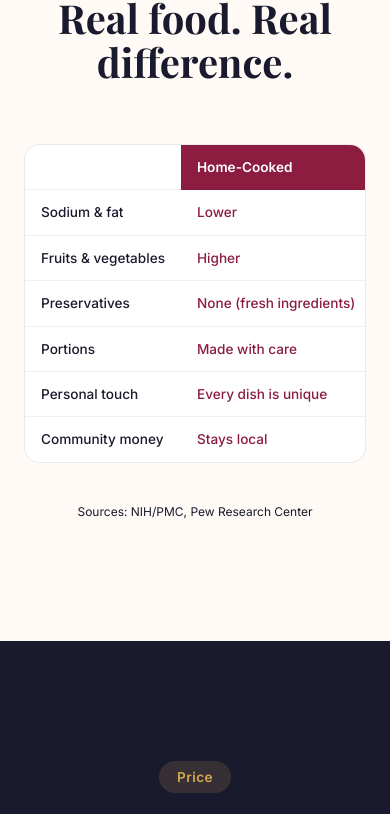
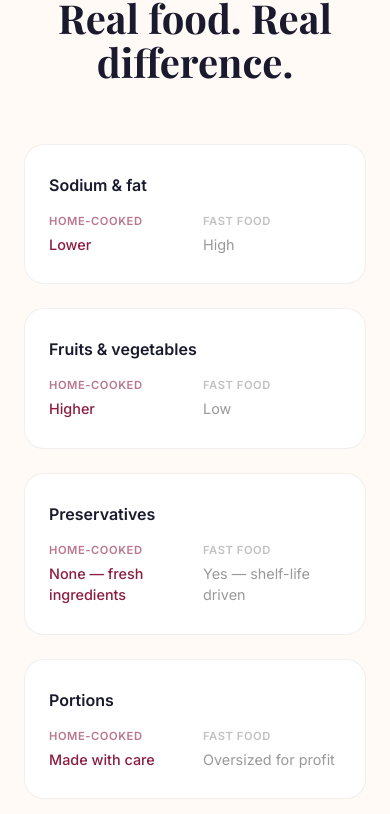
Before and after one commit to UsmanRehans/teta-zr-app, a Next.js app in the folder website/: page /why in a window 390 px wide. Shown: the part 3664-4478 px from the top of the page. Built offline with nearby package versions, Linux system fonts and the light colour scheme.

Commit message:
Replace health comparison table with card grid layout
Table was cutting off the Fast Food column on mobile. New card-based
layout shows both values side by side within each card, working well
on all screen sizes (2-col desktop, 1-col mobile).

Co-Authored-By: Claude Opus 4.6 <noreply@anthropic.com>

```diff
--- a/website/app/globals.css
+++ b/website/app/globals.css
@@ -1136,61 +1136,73 @@ footer .copyright {
   opacity: 0.5;
 }
 
-/* ===== WHY PAGE: HEALTH TABLE ===== */
-.why-table-container {
-  max-width: 800px;
+/* ===== WHY PAGE: HEALTH COMPARISON CARDS ===== */
+.health-grid {
+  display: grid;
+  grid-template-columns: repeat(2, 1fr);
+  gap: 24px;
+  max-width: 900px;
   margin: 0 auto;
-  border-radius: 20px;
-  overflow: hidden;
-  border: 1px solid rgba(0,0,0,0.08);
-  background: white;
 }
 
-.why-table {
-  width: 100%;
-  border-collapse: collapse;
+.health-card {
+  background: white;
+  border-radius: 20px;
+  padding: 28px 24px;
+  border: 1px solid rgba(0,0,0,0.06);
+  transition: all 0.4s cubic-bezier(0.4, 0, 0.2, 1);
 }
 
-.why-table thead th {
-  padding: 20px 24px;
-  font-size: 0.9rem;
-  font-weight: 600;
-  text-align: left;
+.health-card:hover {
+  transform: translateY(-4px);
+  box-shadow: 0 12px 40px rgba(0,0,0,0.08);
+  border-color: rgba(140,29,64,0.15);
 }
 
-.why-table thead th:first-child {
-  background: transparent;
+.health-card-label {
+  font-weight: 600;
+  font-size: 1rem;
   color: var(--color-dark);
+  margin-bottom: 16px;
 }
 
-.why-table thead th:nth-child(2) {
-  background: var(--color-burgundy);
-  color: white;
+.health-card-values {
+  display: flex;
+  gap: 16px;
 }
 
-.why-table thead th:nth-child(3) {
-  background: rgba(26,26,46,0.95);
-  color: white;
+.health-val {
+  flex: 1;
+  font-size: 0.9rem;
+  line-height: 1.5;
 }
 
-.why-table tbody td {
-  padding: 16px 24px;
-  font-size: 0.95rem;
-  border-top: 1px solid rgba(0,0,0,0.06);
+.health-val-tag {
+  display: block;
+  font-size: 0.7rem;
+  font-weight: 600;
+  text-transform: uppercase;
+  letter-spacing: 0.05em;
+  margin-bottom: 4px;
 }
 
-.why-table tbody td:first-child {
-  font-weight: 500;
-  color: var(--color-dark);
-}
-
-.why-table tbody td:nth-child(2) {
+.health-val.good {
   color: var(--color-burgundy);
   font-weight: 500;
 }
 
-.why-table tbody td:nth-child(3) {
+.health-val.good .health-val-tag {
+  color: var(--color-burgundy);
+  opacity: 0.6;
+}
+
+.health-val.bad {
   color: #999;
+}
+
+.health-val.bad .health-val-tag {
+  color: #999;
+  opacity: 0.6;
 }
 
 /* ===== WHY PAGE: 3-COL STATS ===== */
@@ -1252,17 +1264,11 @@ footer .copyright {
     margin-right: auto;
   }
 
-  .why-table-container {
-    overflow-x: auto;
-    -webkit-overflow-scrolling: touch;
-    border-radius: 16px;
-  }
-
-  .why-table thead th,
-  .why-table tbody td {
-    padding: 12px 16px;
-    font-size: 0.85rem;
-    white-space: nowrap;
+  .health-grid {
+    grid-template-columns: 1fr;
+    max-width: 500px;
+    margin-left: auto;
+    margin-right: auto;
   }
 
   .hero-content {
--- a/website/app/why/page.tsx
+++ b/website/app/why/page.tsx
@@ -106,48 +106,29 @@ export default function Why() {
           <h2>Real food. Real difference.</h2>
         </div>
 
-        <div className="why-table-container reveal">
-          <table className="why-table">
-            <thead>
-              <tr>
-                <th></th>
-                <th>Home-Cooked</th>
-                <th>Fast Food / Chains</th>
-              </tr>
-            </thead>
-            <tbody>
-              <tr>
-                <td>Sodium &amp; fat</td>
-                <td>Lower</td>
-                <td>High</td>
-              </tr>
-              <tr>
-                <td>Fruits &amp; vegetables</td>
-                <td>Higher</td>
-                <td>Low</td>
-              </tr>
-              <tr>
-                <td>Preservatives</td>
-                <td>None (fresh ingredients)</td>
-                <td>Yes (shelf-life driven)</td>
-              </tr>
-              <tr>
-                <td>Portions</td>
-                <td>Made with care</td>
-                <td>Oversized for profit</td>
-              </tr>
-              <tr>
-                <td>Personal touch</td>
-                <td>Every dish is unique</td>
-                <td>Standardized recipes</td>
-              </tr>
-              <tr>
-                <td>Community money</td>
-                <td>Stays local</td>
-                <td>Leaves immediately</td>
-              </tr>
-            </tbody>
-          </table>
+        <div className="health-grid">
+          {[
+            { dim: "Sodium & fat", good: "Lower", bad: "High" },
+            { dim: "Fruits & vegetables", good: "Higher", bad: "Low" },
+            { dim: "Preservatives", good: "None — fresh ingredients", bad: "Yes — shelf-life driven" },
+            { dim: "Portions", good: "Made with care", bad: "Oversized for profit" },
+            { dim: "Personal touch", good: "Every dish is unique", bad: "Standardized recipes" },
+            { dim: "Community money", good: "Stays local", bad: "Leaves immediately" },
+          ].map((row, i) => (
+            <div className="health-card reveal" key={i} style={{ transitionDelay: `${0.1 + i * 0.08}s` }}>
+              <div className="health-card-label">{row.dim}</div>
+              <div className="health-card-values">
+                <div className="health-val good">
+                  <span className="health-val-tag">Home-Cooked</span>
+                  {row.good}
+                </div>
+                <div className="health-val bad">
+                  <span className="health-val-tag">Fast Food</span>
+                  {row.bad}
+                </div>
+              </div>
+            </div>
+          ))}
         </div>
         <p className="section-source reveal">Sources: NIH/PMC, Pew Research Center</p>
       </section>
```
